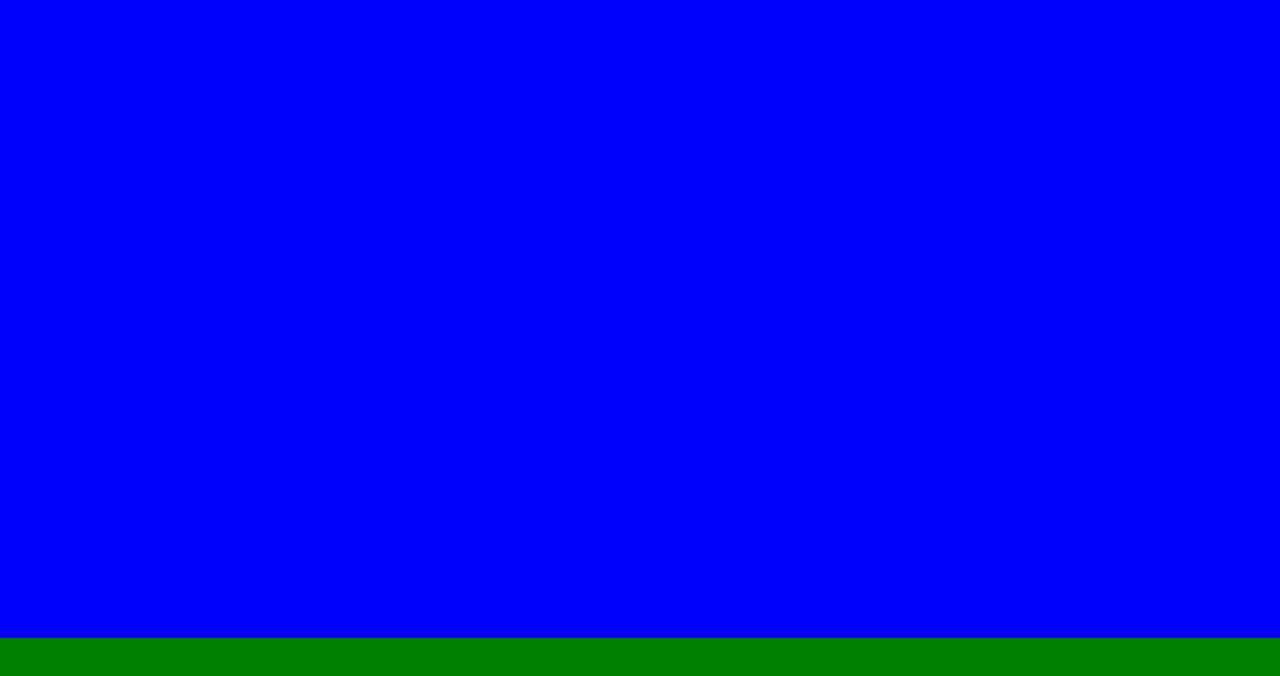
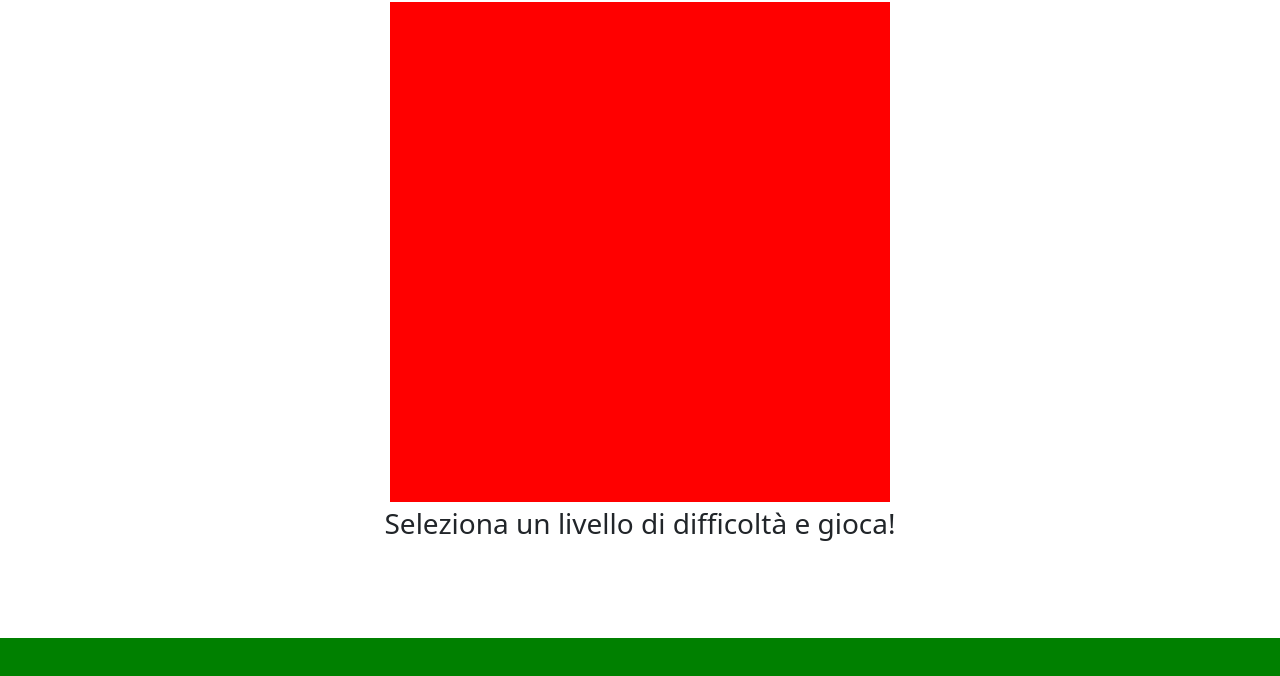
Before and after one commit to raffaelecapaldo/js-campominato-grid, a plain HTML site: page index.html in a window 1280 px wide. Shown: the part 102-778 px from the top of the page. Drawn offline with nearby package versions, Linux system fonts and the light colour scheme.

Commit message:
Added grid

```diff
--- a/css/style.css
+++ b/css/style.css
@@ -4,7 +4,7 @@ header {
 
 main {
     height: calc(100vh - 140px);
-    background-color: blue;
+    overflow-y: auto;
 }
 
 footer {
@@ -21,6 +21,8 @@ footer {
     width: 100%;
 }
 
-.right {
-
+.grid {
+    width: 500px;
+    height: 500px;
+    background-color: red;
 }
--- a/index.html
+++ b/index.html
@@ -42,7 +42,14 @@
             </div>
     </header>
     <main>
+      <div class="container-fluid d-flex justify-content-center align-items-center mt-4">
+        <div class="grid">
 
+        </div>
+      </div>
+      <div class="info">
+      <p class="text-center fs-3">Seleziona un livello di difficoltà e gioca!</p>
+    </div>
     </main>
     <footer>
 
```
